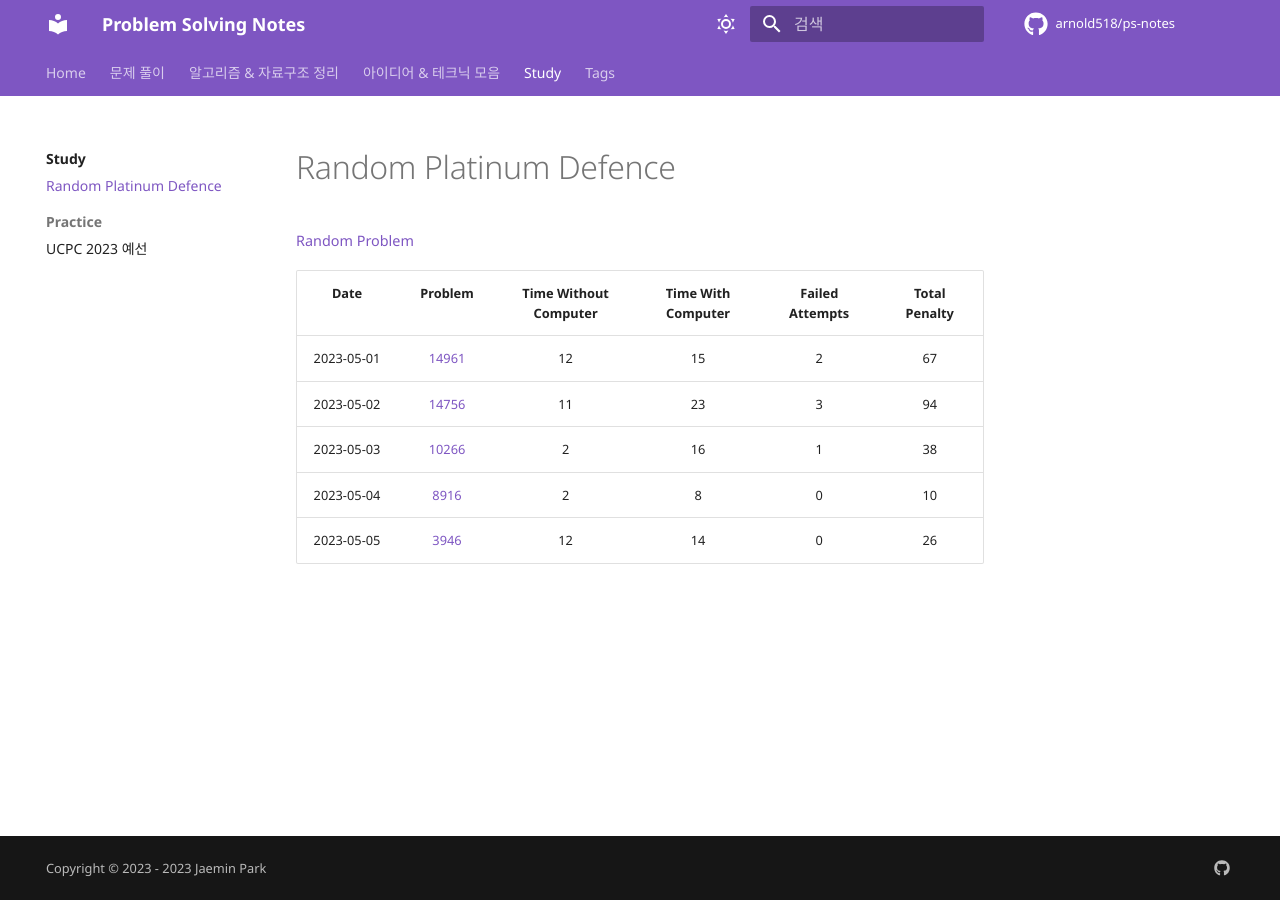
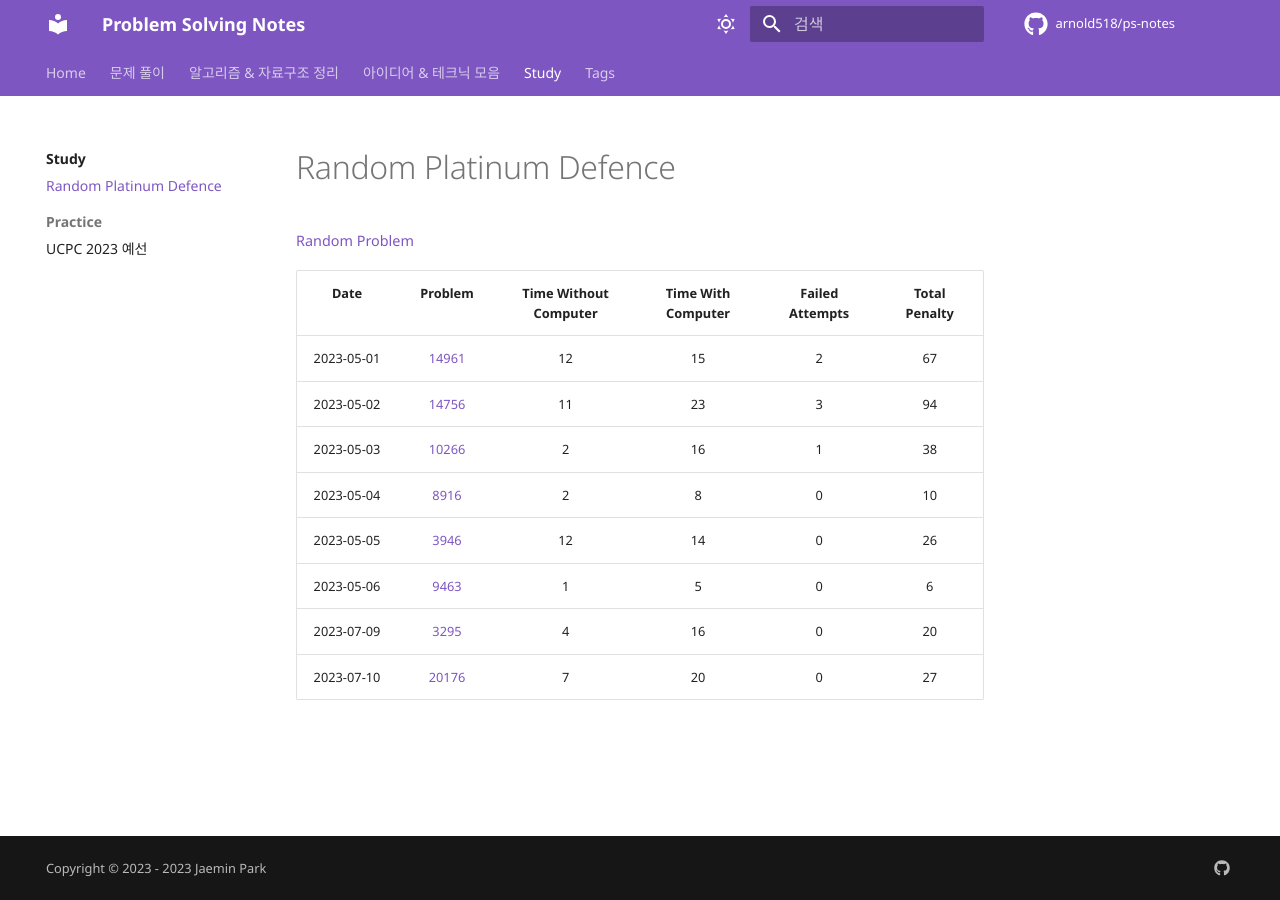
Before and after one commit to arnold518/ps-notes, an MkDocs documentation site: the page built from docs/study/Random Platinum Defence/rpd.md, in a window 1280 px wide. Built offline with MkDocs 1.6.1 and Material for MkDocs 9.7.7, drawn with Linux system fonts in a browser that asks for light colours; comment, search, counter and statistics services are not loaded.

Commit message:
fft bugfix

```diff
--- a/docs/study/Random Platinum Defence/rpd.md
+++ b/docs/study/Random Platinum Defence/rpd.md
@@ -1,11 +1,14 @@
 # Random Platinum Defence
 
-[Random Problem](https://solved.ac/search?query=*p+%26+%21solved_by%3Aarnold518+%26%2Ficpc+%26+s%23100..&sort=random&direction=asc&page=1)
+[Random Problem](https://solved.ac/search?query=*p3..d4+%26+%21solved_by%3Aarnold518+%26%2Ficpc+%26+s%23100..&sort=random&direction=asc&page=1)
 
-| Date       | Problem                                        | Time Without Computer | Time With Computer | Failed Attempts | Total Penalty |
+|    Date    |                     Problem                    | Time Without Computer | Time With Computer | Failed Attempts | Total Penalty |
 |:----------:|:----------------------------------------------:|:---------------------:|:------------------:|:---------------:|:-------------:|
-| 2023-05-01 | [14961](https://www.acmicpc.net/problem/14961) | 12                    | 15                 | 2               | 67            |
-| 2023-05-02 | [14756](https://www.acmicpc.net/problem/14756) | 11                    | 23                 | 3               | 94            |
-| 2023-05-03 | [10266](https://www.acmicpc.net/problem/10266) | 2                     | 16                 | 1               | 38            |
-| 2023-05-04 | [8916](https://www.acmicpc.net/problem/8916)   | 2                     | 8                  | 0               | 10            |
-| 2023-05-05 | [3946](https://www.acmicpc.net/problem/3946)   | 12                    | 14                 | 0               | 26            |
+| 2023-05-01 | [14961](https://www.acmicpc.net/problem/14961) |           12          |         15         |        2        |       67      |
+| 2023-05-02 | [14756](https://www.acmicpc.net/problem/14756) |           11          |         23         |        3        |       94      |
+| 2023-05-03 | [10266](https://www.acmicpc.net/problem/10266) |           2           |         16         |        1        |       38      |
+| 2023-05-04 |  [8916](https://www.acmicpc.net/problem/8916)  |           2           |          8         |        0        |       10      |
+| 2023-05-05 |  [3946](https://www.acmicpc.net/problem/3946)  |           12          |         14         |        0        |       26      |
+| 2023-05-06 |  [9463](https://www.acmicpc.net/problem/9463)  |           1           |          5         |        0        |       6       |
+| 2023-07-09 |  [3295](https://www.acmicpc.net/problem/3295)  |           4           |         16         |        0        |       20      |
+| 2023-07-10 | [20176](https://www.acmicpc.net/problem/20176) |           7           |         20         |        0        |       27      |
```
Also changed, not shown: docs/algorithms/Math/Polynomials and Series/FFT/algorithm.md (+1 -1 lines), 1 other file.
